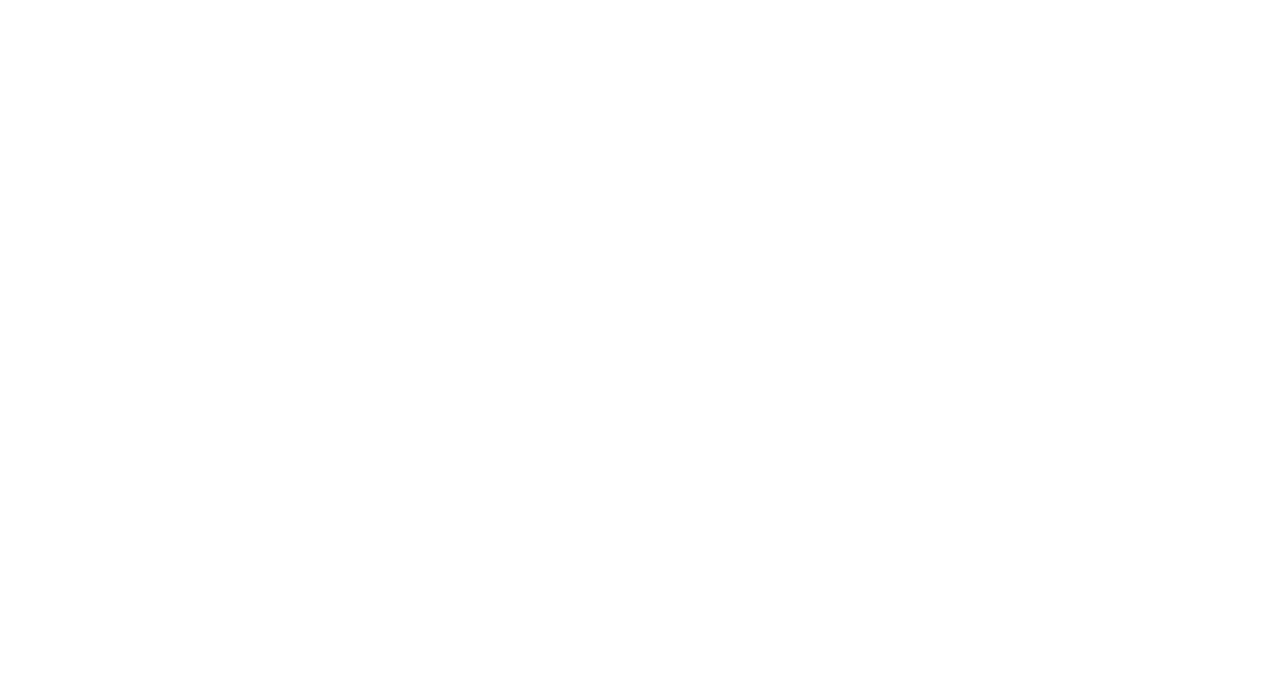
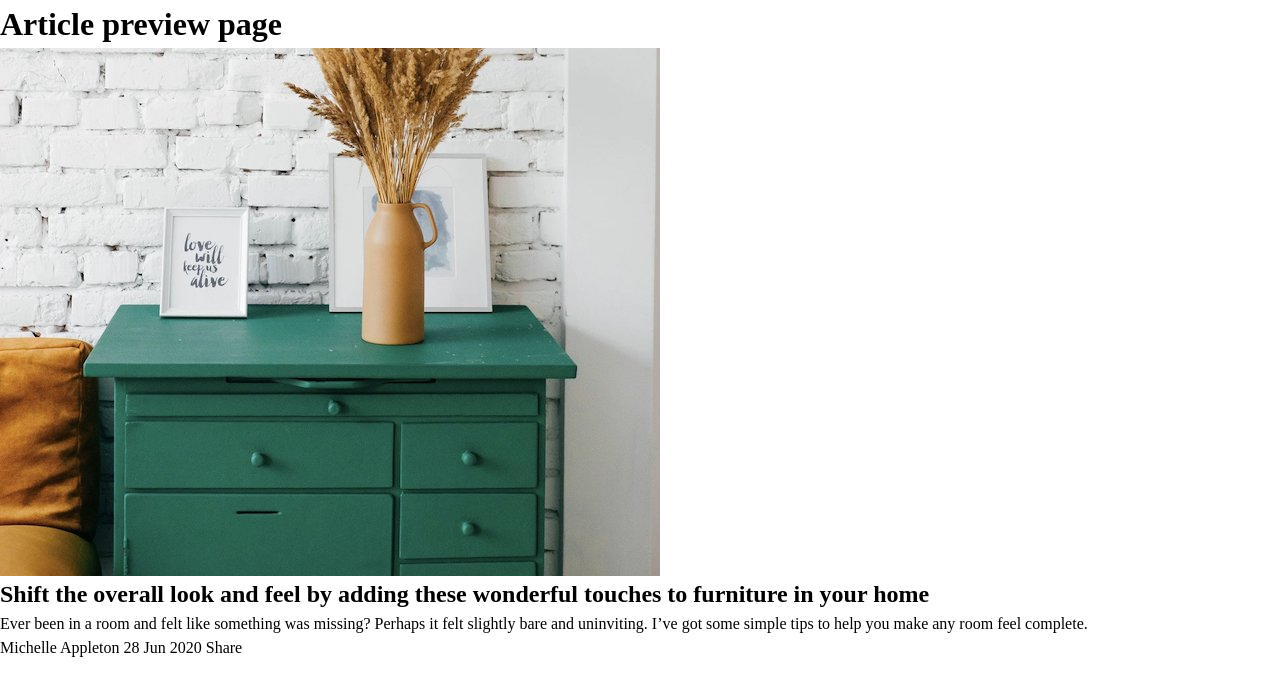
Before and after one commit to sclingan/article-preview, a React (Vite) app: page / in a window 1280 px wide. Shown: the top 696 px of the page. Built offline with nearby package versions, Linux system fonts and the light colour scheme.

Commit message:
Adding semantic HTML, SASS and CSS variables

```diff
--- a/src/App.css
+++ b/src/App.css
@@ -0,0 +1,42 @@
+/*  1. Use a more-intuitive box-sizing model. */
+*, *::before, *::after {
+  box-sizing: border-box;
+}
+
+/*  2. Remove default margin  */
+* {
+  margin: 0;
+}
+
+/*  3. Allow percentage-based heights in the application */
+html, body {
+  height: 100%;
+}
+
+/*
+  Typographic tweaks!  4. Add accessible line-height  5. Improve text rendering */
+body {
+  line-height: 1.5;
+  -webkit-font-smoothing: antialiased;
+}
+
+/*  6. Improve media defaults */
+img, picture, video, canvas, svg {
+  display: block;
+  max-width: 100%;
+}
+
+/*  7. Remove built-in form typography styles */
+input, button, textarea, select {
+  font: inherit;
+}
+
+/*  8. Avoid text overflows */
+p, h1, h2, h3, h4, h5, h6 {
+  overflow-wrap: break-word;
+}
+
+/*  9. Create a root stacking context */
+#root, #__next {
+  isolation: isolate;
+}/*# sourceMappingURL=App.css.map */
--- /dev/null
+++ b/src/App.scss
@@ -0,0 +1 @@
+@use 'css-reset.scss';
--- a/src/App.tsx
+++ b/src/App.tsx
@@ -1,10 +1,30 @@
 import { useState } from 'react'
 import './App.css'
+import drawer from '../public/images/drawers.jpg'
 
 function App() {
 
   return (
     <div className="App">
+      <header>
+        <h1 className='sr-hidden'>Article preview page</h1>
+       <img src={drawer} alt=""></img>
+      </header>
+      <main>
+         <h2>Shift the overall look and feel by adding these wonderful
+         touches to furniture in your home
+         </h2>
+
+         <p>Ever been in a room and felt like something was missing? Perhaps
+         it felt slightly bare and uninviting. I’ve got some simple tips
+         to help you make any room feel complete.
+         </p>
+
+         Michelle Appleton
+         28 Jun 2020
+
+         Share
+      </main>
 
     </div>
   )
--- /dev/null
+++ b/src/_css-reset.scss
@@ -0,0 +1,42 @@
+/*  1. Use a more-intuitive box-sizing model. */
+*, *::before, *::after {
+    box-sizing: border-box;
+  }
+
+  /*  2. Remove default margin  */
+  * {
+    margin: 0;
+  }
+
+  /*  3. Allow percentage-based heights in the application */
+  html, body {
+    height: 100%;
+  }
+
+  /*
+    Typographic tweaks!  4. Add accessible line-height  5. Improve text rendering */
+  body {
+    line-height: 1.5;
+    -webkit-font-smoothing: antialiased;
+  }
+
+  /*  6. Improve media defaults */
+  img, picture, video, canvas, svg {
+    display: block;
+    max-width: 100%;
+  }
+
+  /*  7. Remove built-in form typography styles */
+  input, button, textarea, select {
+    font: inherit;
+  }
+
+  /*  8. Avoid text overflows */
+  p, h1, h2, h3, h4, h5, h6 {
+    overflow-wrap: break-word;
+  }
+
+  /*  9. Create a root stacking context */
+  #root, #__next {
+    isolation: isolate;
+  }
```
Also changed, not shown: 1 other file (tests, documents, lock files or other folders).
